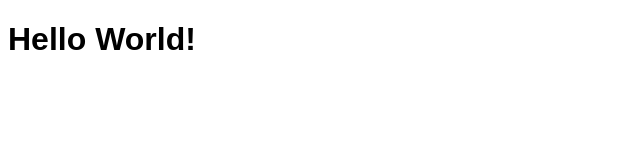
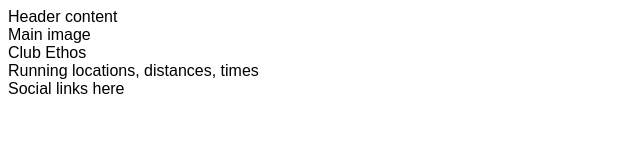
Before and after one commit to domsq/love-running, a plain HTML site: page index.html in a window 1280 px wide. Shown: the whole page, without its empty margins (0-640 px from the left). Drawn offline with Linux system fonts and the light colour scheme.

Commit message:
Add core structure for home page

```diff
--- a/index.html
+++ b/index.html
@@ -13,7 +13,19 @@
 </head>
 
 <body>
-    <h1>Hello World!</h1>
+    <header>Header content</header>
+    <section>
+        Main image
+    </section>
+    <section>
+        Club Ethos
+    </section>
+    <section>
+        Running locations, distances, times
+    </section>
+    <footer>
+        Social links here
+    </footer>
 </body>
 
 </html>
```
